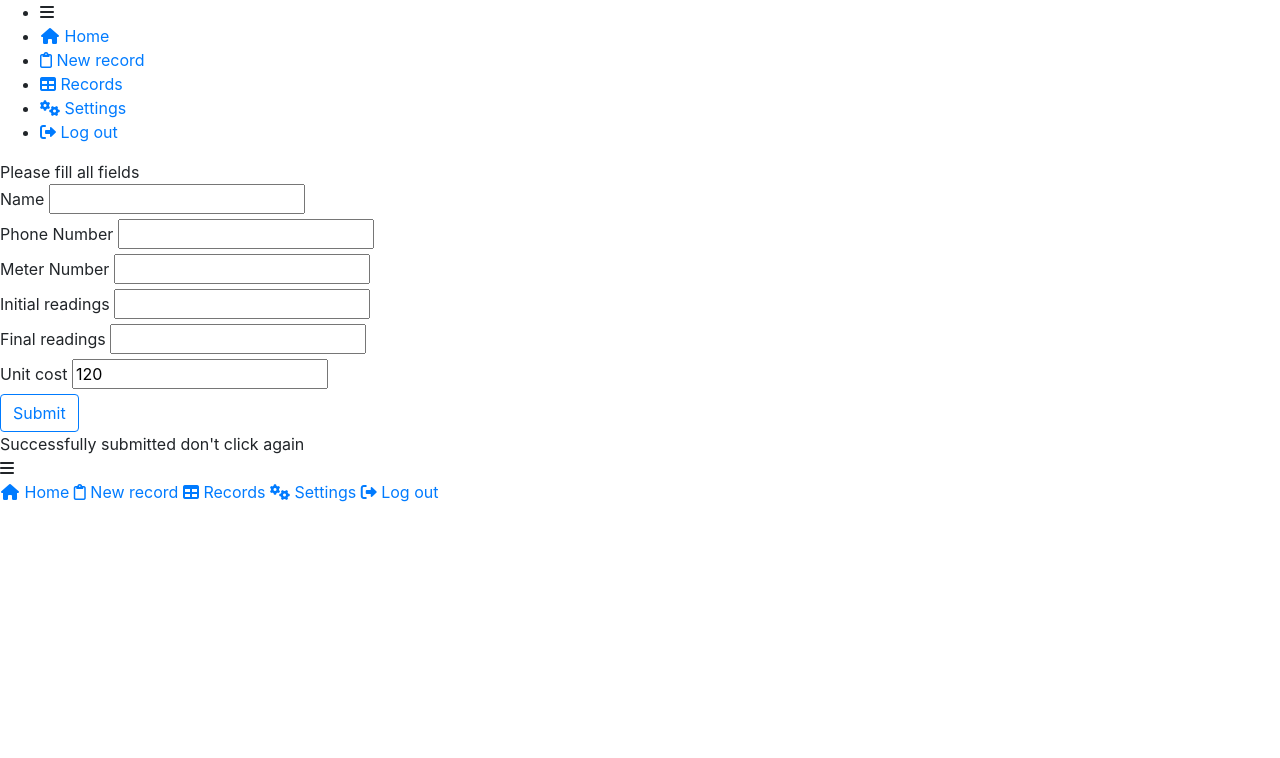
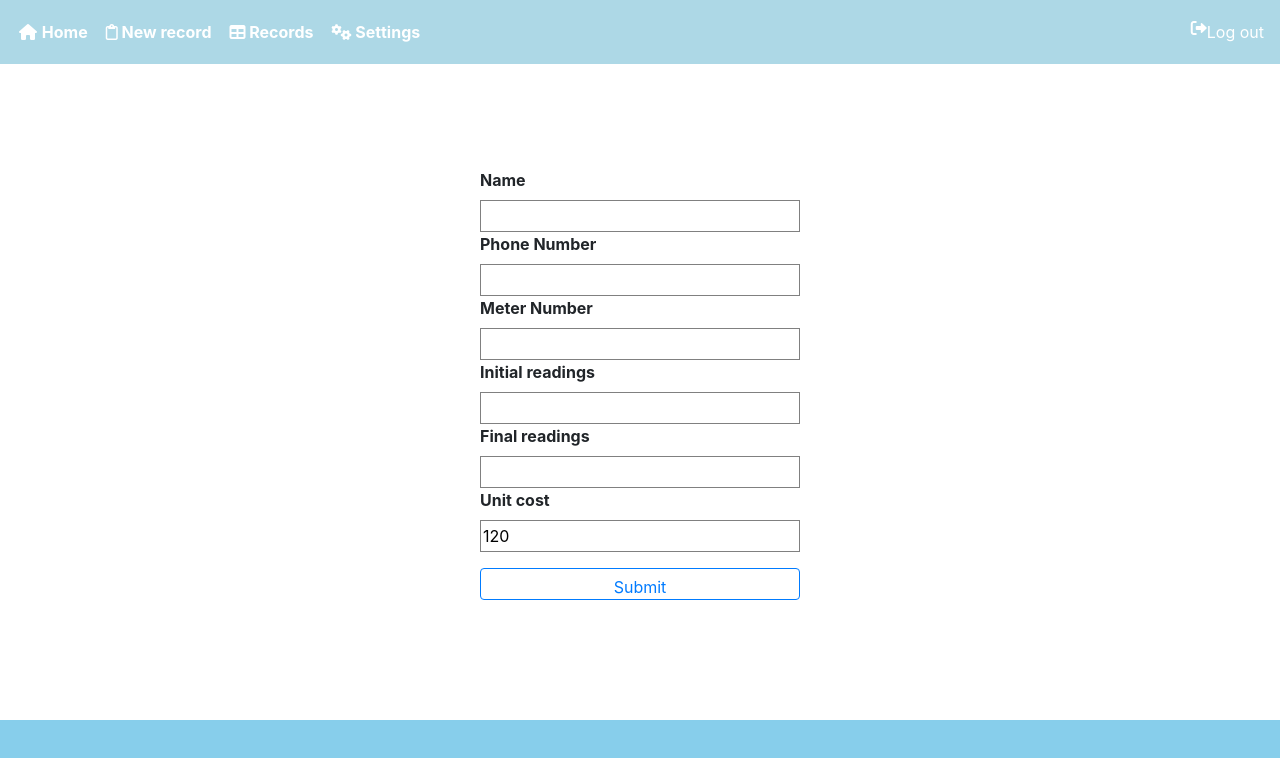
Before and after one commit to AMO15310/Water_tracker, a plain HTML site: page newrecord/newrecord.html in a window 1280 px wide. Drawn offline with nearby package versions, Linux system fonts and the light colour scheme; the site is published under a folder, as on GitHub Pages, so addresses that start at the root find nothing.

Commit message:
Upload files

```diff
--- a/newrecord/newrecord.html
+++ b/newrecord/newrecord.html
@@ -7,9 +7,9 @@
     <meta name="viewport" content="width=device-width, initial-scale=1.0">
     <title>New record</title>
     <!-- <link rel="stylesheet" href="/css/style.css"> -->
-        <link rel="stylesheet" href="/Water_tracker/css/style.css">
+    <link rel="stylesheet" href="../css/style.css">
     <script defer src="script.js"></script>
-        <script defer src="/Water_tracker/records/display.js"></script>
+    <script defer src="../records/display.js"></script>
     <link rel="stylesheet" href="https://cdnjs.cloudflare.com/ajax/libs/font-awesome/4.7.0/css/font-awesome.min.css">
     <link rel="stylesheet" href="https://maxcdn.bootstrapcdn.com/bootstrap/4.0.0-beta.2/css/bootstrap.min.css">
     <script src="https://ajax.googleapis.com/ajax/libs/jquery/3.2.1/jquery.min.js"></script>
@@ -27,16 +27,18 @@
                     <li><i class="fa-solid fa-bars"></i></li>
                 </div>
                 <div id="tools">
-                    <li> <a href="/Water_tracker/home/index.html" <strong> <i class="fa fa-home fa-fw"></i>
+                    <li> <a href="../home/index.html" <strong> <i class="fa fa-home fa-fw"></i>
                             Home </strong></a></li>
                     <li><a href="#"><i class="fa-regular fa-clipboard"></i> New record</a></li>
-                    <li><a href="/Water_tracker/records/records.html"><i class="fa-solid fa-table"></i> Records</a></li>
-                    <li><a href="/Water_tracker/settings/Settings.html"><i class="fa-solid fa-gears"></i> Settings</a></li>
+                    <li><a href="../records/records.html"><i class="fa-solid fa-table"></i> Records</a></li>
+                    <li><a href="../settings/Settings.html"><i class="fa-solid fa-gears"></i> Settings</a>
+                    </li>
                 </div>
 
             </div>
             <div class="last">
-                <li class="last"><a class="last" href="/Water_tracker/auth/auth.html"> <i class="fa-solid fa-right-from-bracket"></i> Log out</a>
+                <li class="last"><a class="last" href="../auth/auth.html"> <i
+                            class="fa-solid fa-right-from-bracket"></i> Log out</a>
                 </li>
             </div>
         </ul>
@@ -75,7 +77,7 @@
             </div>
             <!-- <label for="Cost"></label> -->
             <!-- <button class="submit">submit</button> -->
-            <input  type="submit" id="submit-btn" class="btn btn-outline-primary" value="Submit">
+            <input type="submit" id="submit-btn" class="btn btn-outline-primary" value="Submit">
 
 
         </form>
@@ -95,18 +97,19 @@
             <i class="fa-solid fa-bars"></i>
         </div>
         <div class="lnks">
-            <a href="/Water_tracker/home/index.html" <strong> <i class="fa fa-home fa-fw"></i>
+            <a href="../home/index.html" <strong> <i class="fa fa-home fa-fw"></i>
                 Home </strong></a>
             <a href="#"><i class="fa-regular fa-clipboard"></i> New record</a>
-            <a href="/Water_tracker/records/records.html"><i class="fa-solid fa-table"></i> Records</a>
-            <a href="/Water_tracker/settings/Settings.html"><i class="fa-solid fa-gears"></i> Settings</a>
-            <a  href=""> <i class="fa-solid fa-right-from-bracket"></i> Log out</a>
+            <a href="../records/records.html"><i class="fa-solid fa-table"></i> Records</a>
+            <a href="../settings/Settings.html"><i class="fa-solid fa-gears"></i> Settings</a>
+
+            <a href=""> <i class="fa-solid fa-right-from-bracket"></i> Log out</a>
 
         </div>
 
     </div>
     <link rel="stylesheet" href="newrecord.css">
-    <script src="/Water_tracker/theme.js"></script>
+    <script src="../theme.js"></script>
 
 </body>
 
```
Lines whose indentation alone changed are shown as unchanged.
